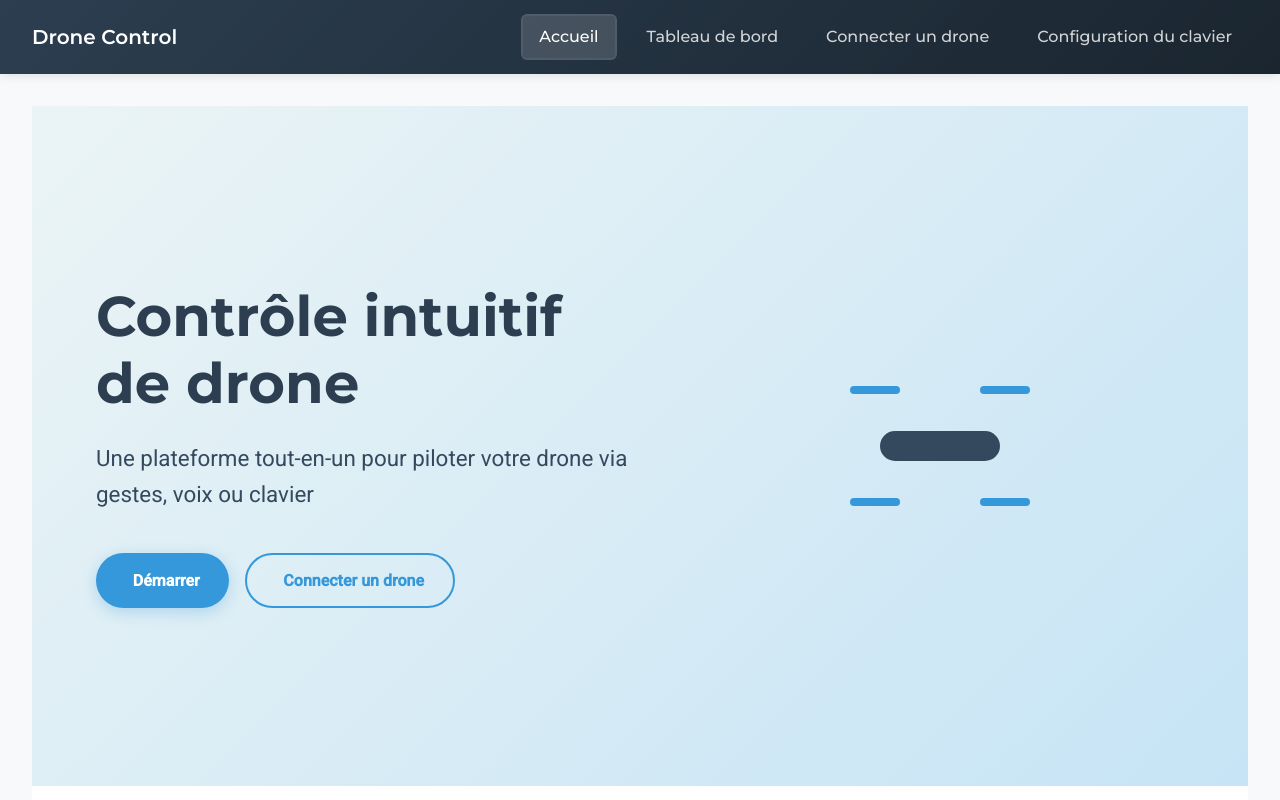
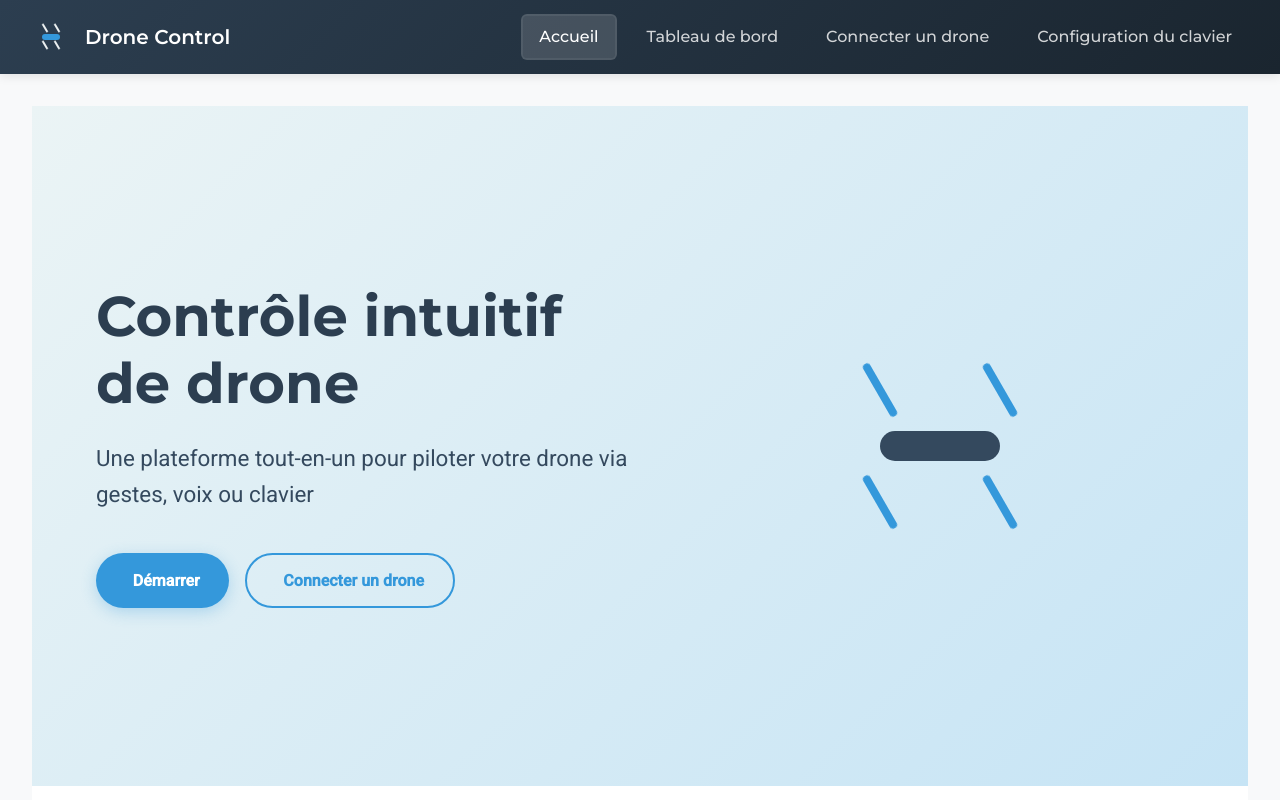
Before and after one commit to TomSft15/TelloDroneHub, a Vue app in the folder WebApp/frontend/drone-control-app/: page / in a window 1280 px wide. Shown: the top 800 px of the page. Built offline with nearby package versions, Linux system fonts and the light colour scheme.

Commit message:
[ADD] drone animation in header

```diff
--- a/WebApp/frontend/drone-control-app/src/components/Navbar.vue
+++ b/WebApp/frontend/drone-control-app/src/components/Navbar.vue
@@ -3,7 +3,16 @@
     <div class="navbar-container">
       <div class="navbar-logo">
         <router-link to="/">
-          <span class="logo-text">Drone Control</span>
+          <div class="logo-container">
+            <div class="drone-animation">
+              <div class="drone-body"></div>
+              <div class="drone-propeller propeller-1"></div>
+              <div class="drone-propeller propeller-2"></div>
+              <div class="drone-propeller propeller-3"></div>
+              <div class="drone-propeller propeller-4"></div>
+            </div>
+            <span class="logo-text">Drone Control</span>
+          </div>
         </router-link>
       </div>
 
@@ -73,10 +82,10 @@ export default {
   color: white;
 }
 
-.logo-img {
-  width: 32px;
-  height: 32px;
-  margin-right: 0.5rem;
+.logo-container {
+  display: flex;
+  align-items: center;
+  gap: 15px;
 }
 
 .logo-text {
@@ -139,6 +148,58 @@ export default {
   transition: all 0.3s ease-in-out;
 }
 
+/* Drone Animation */
+.drone-animation {
+  position: relative;
+  width: 38px;
+  height: 38px;
+}
+
+.drone-body {
+  position: absolute;
+  top: 50%;
+  left: 50%;
+  transform: translate(-50%, -50%);
+  width: 18px;
+  height: 6px;
+  background-color: #3498db;
+  border-radius: 3px;
+}
+
+.drone-propeller {
+  position: absolute;
+  width: 10px;
+  height: 2px;
+  background-color: #ecf0f1;
+  border-radius: 2px;
+  animation: spin 0.3s linear infinite;
+}
+
+.propeller-1 {
+  top: 25%;
+  left: 20%;
+}
+
+.propeller-2 {
+  top: 25%;
+  right: 20%;
+}
+
+.propeller-3 {
+  bottom: 25%;
+  left: 20%;
+}
+
+.propeller-4 {
+  bottom: 25%;
+  right: 20%;
+}
+
+@keyframes spin {
+  0% { transform: rotate(0deg); }
+  100% { transform: rotate(360deg); }
+}
+
 @media screen and (max-width: 768px) {
   .mobile-menu-toggle {
     display: flex;
--- a/WebApp/frontend/drone-control-app/src/components/views/HomeView.vue
+++ b/WebApp/frontend/drone-control-app/src/components/views/HomeView.vue
@@ -272,11 +272,11 @@ export default {
 
 .drone-propeller {
   position: absolute;
-  width: 50px;
+  width: 60px;
   height: 8px;
   background-color: #3498db;
   border-radius: 4px;
-  animation: spin 0.5s linear infinite;
+  animation: spin 0.3s linear infinite;
 }
 
 .propeller-1 {
```
